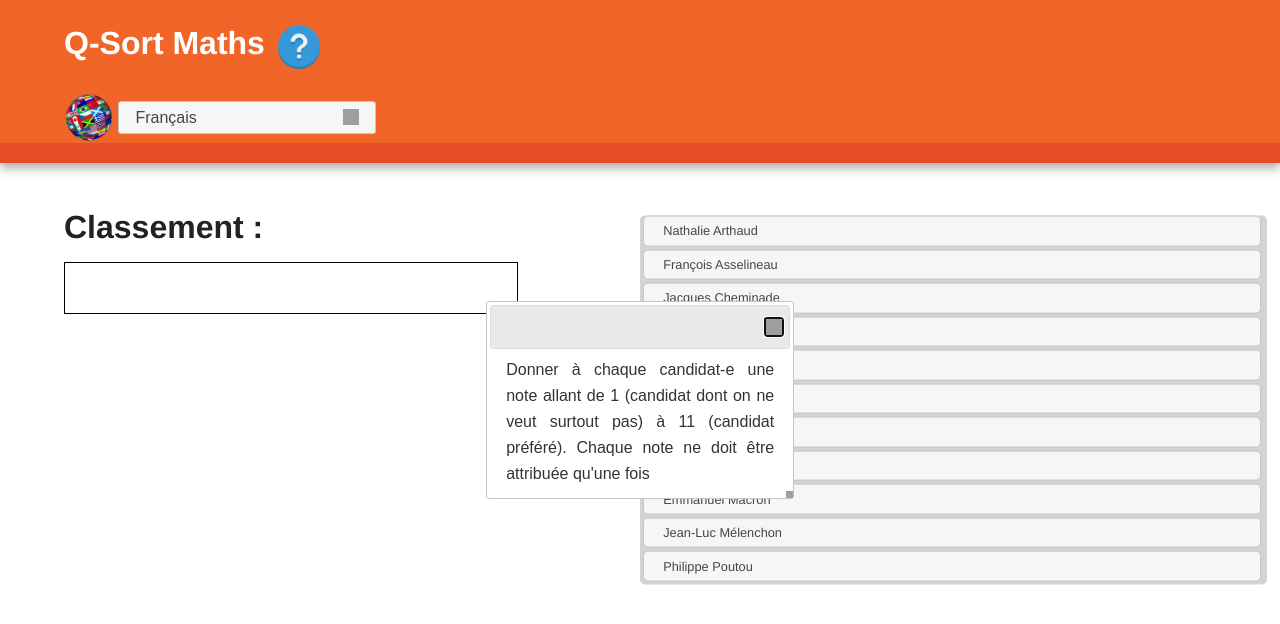
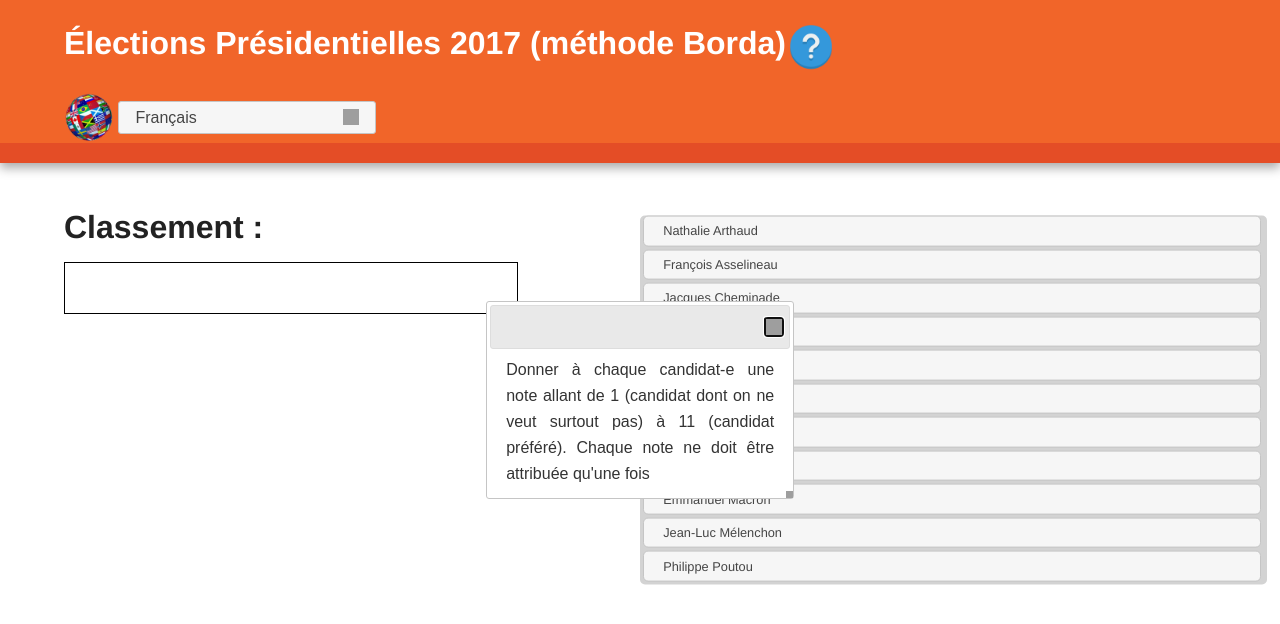
Before and after one commit to rodeofly/presidentielle2017, a plain HTML site: page index.html in a window 1280 px wide. Drawn offline with nearby package versions, Linux system fonts and the light colour scheme; grey boxes are pictures that could not be loaded.

Commit message:
minor bug

```diff
--- a/index.html
+++ b/index.html
@@ -3,8 +3,8 @@
     <head>
         <meta charset="utf-8">
         <meta http-equiv="X-UA-Compatible" content="IE=edge,chrome=1">
-        <title></title>
-        <meta name="description" content="">
+        <title>Élections Présidentielles 2017 (méthode Borda)</title>
+        <meta name="description" content="Élections Présidentielles 2017 (méthode Borda)">
         <meta name="viewport" content="width=device-width, initial-scale=1">
 
         <link rel="stylesheet" href="css/normalize.min.css">
@@ -17,7 +17,8 @@
 
         <div class="header-container">
             <header class="wrapper clearfix">
-                <h1 class="title">Q-Sort Maths <img class="question" src="img/sign-question-icon.png"></h1>
+                <h1 class="title">Élections Présidentielles 2017 (méthode Borda)<img class="question" src="img/sign-question-icon.png"></h1>
+
 
                 <label for="langage"><img class="i18n" alt="Internationalisation" src="img/i18n.png"></label>
                 <select name="langage" id="langage">
--- a/js/main.js
+++ b/js/main.js
@@ -120,7 +120,7 @@
       return window.location.href = url;
     });
     return $("body").on("click", ".question", function() {
-      return $(".explanation").dialog("open");
+      return window.location.href = "https://fr.wikipedia.org/wiki/M%C3%A9thode_Borda";
     });
   });
 
```
Also changed, not shown: 1 other file.
